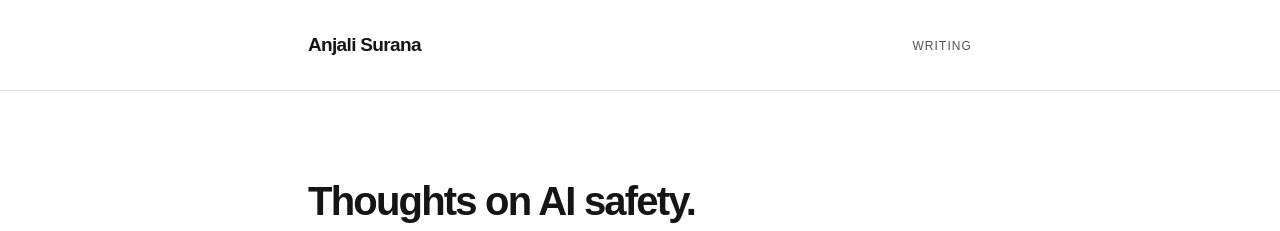
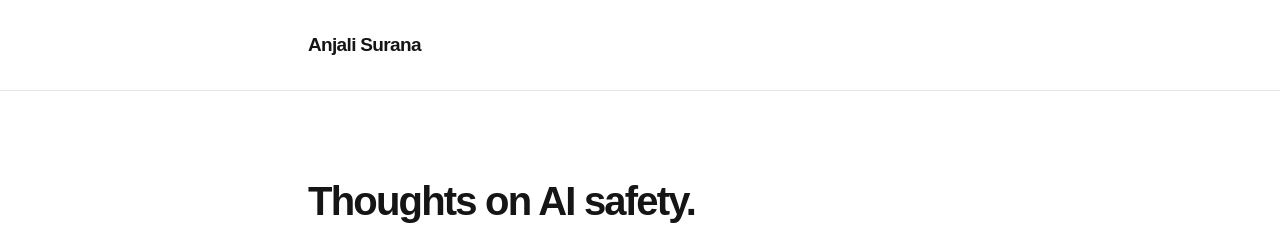
Before and after one commit to anjalisurana-commits/anjalisurana-commits.github.io, a Jekyll site: the page built from index.html, in a window 1280 px wide. Shown: the top 231 px of the page. Built offline with Jekyll 4.4.1, drawn with Linux system fonts in a browser that asks for light colours.

Commit message:
Remove navigation link

```diff
--- a/_layouts/default.html
+++ b/_layouts/default.html
@@ -1,3 +1,3 @@
 <!doctype html>
 <html lang="en"><head><meta charset="utf-8"><meta name="viewport" content="width=device-width, initial-scale=1"><title>{% if page.title %}{{ page.title | escape }} · {% endif %}Anjali Surana</title><link rel="stylesheet" href="{{ '/style.css' | relative_url }}?v=3"></head>
-<body><header><div class="header-inner"><a class="name" href="{{ '/' | relative_url }}">Anjali Surana</a><nav><a href="{{ '/' | relative_url }}#writing">Writing</a></nav></div></header><main>{{ content }}</main></body></html>
+<body><header><div class="header-inner"><a class="name" href="{{ '/' | relative_url }}">Anjali Surana</a></div></header><main>{{ content }}</main></body></html>
```
